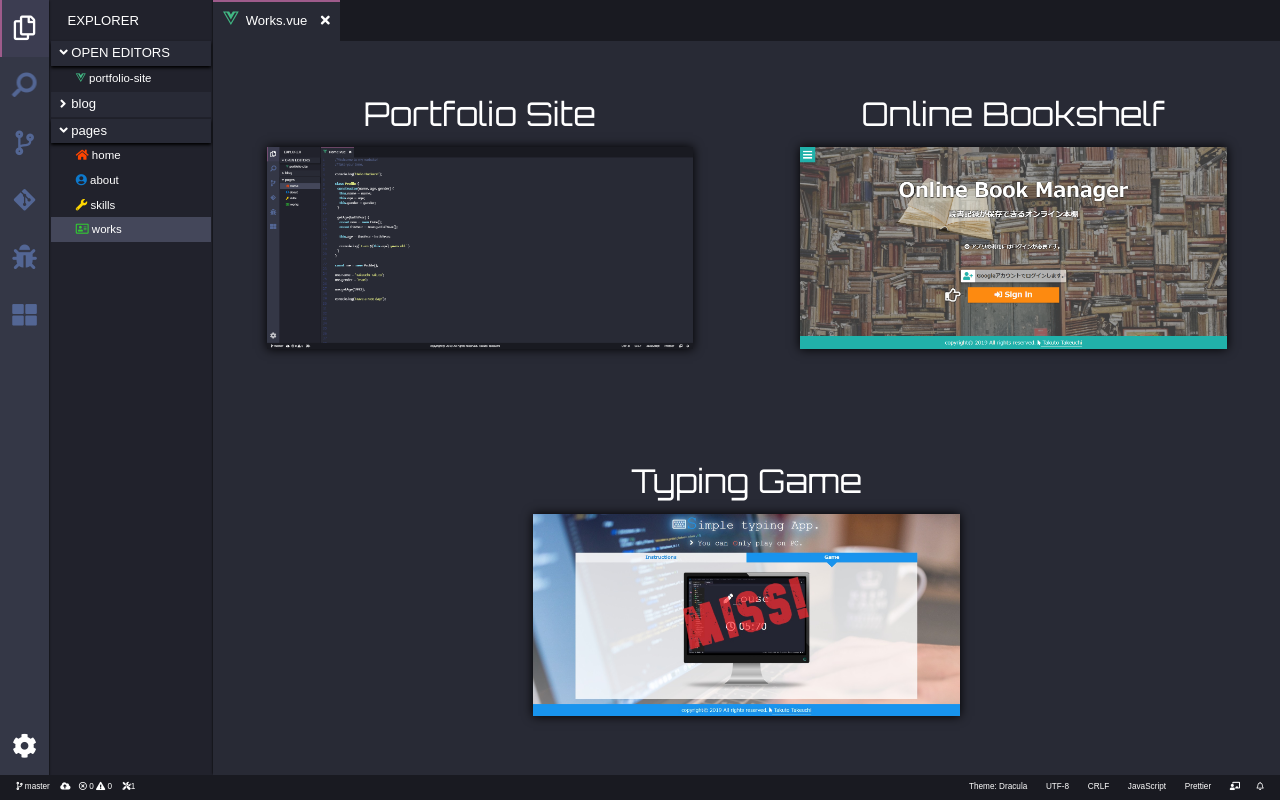
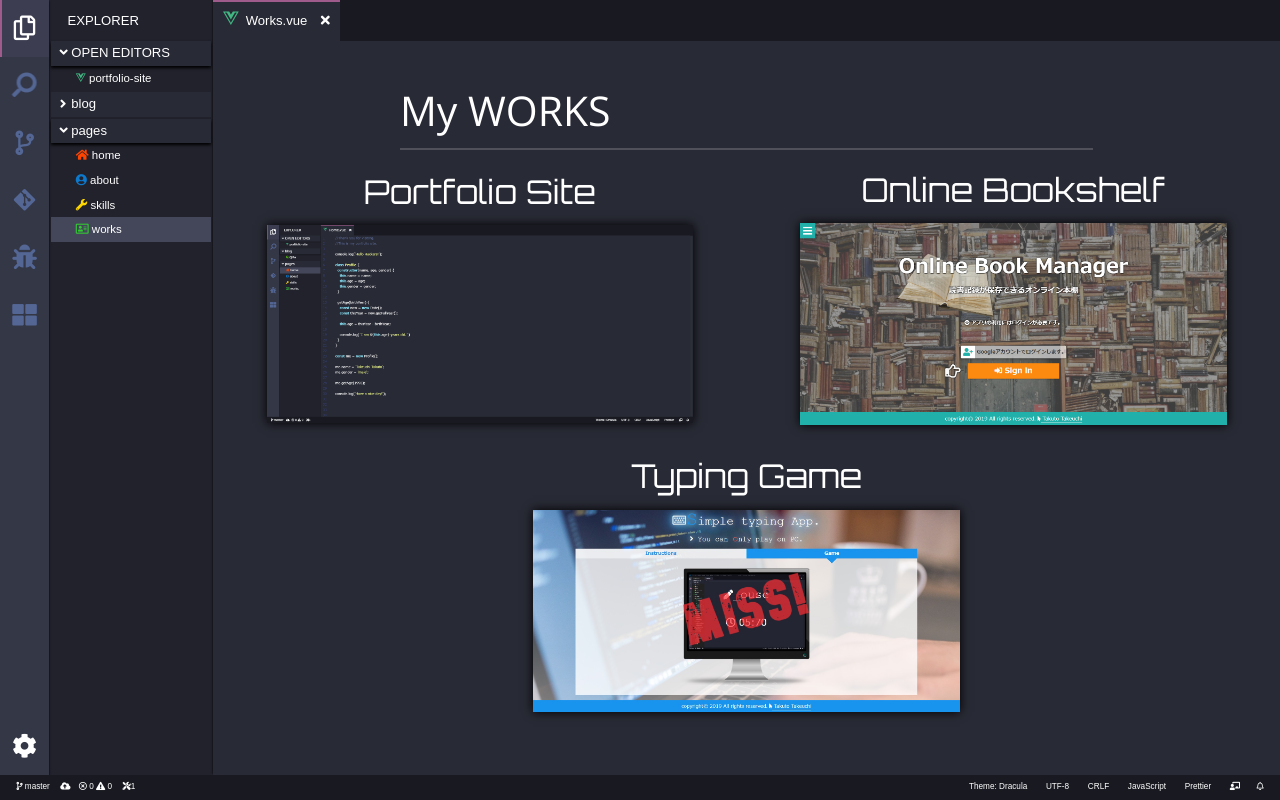
Before and after one commit to taku-hu/portfolio-site, a Vue app: page /works in a window 1280 px wide. Built offline with nearby package versions, Linux system fonts and the light colour scheme; what vue-sweetalert2 would draw is missing.

Commit message:
fix: コードの整理＆簡潔化

```diff
--- a/src/App.vue
+++ b/src/App.vue
@@ -12,11 +12,9 @@
           <i class="fas fa-times" @click="closeTab"></i>
         </div>
         <div class="code__field" :class="{'code__field--theme-changed' : themeChanged}">
-
           <transition name="switch">
             <router-view :themeChanged = "themeChanged"/>
           </transition>
-
         </div>
       </main>
     </div>
@@ -33,10 +31,12 @@ import FooterComponent from '@/components/Footer.vue';
 export default {
   created() {
     const getInnerVh = () => {
-    const vh =  window.innerHeight * 0.01;
+      const vh =  window.innerHeight * 0.01;
       document.documentElement.style.setProperty('--vh', `${vh}px`);
     }
+
     getInnerVh();
+
     window.addEventListener('resize', () => {
       getInnerVh();
     });
@@ -61,7 +61,7 @@ export default {
         showCancelButton: true,
         showCloseButton: true,
       }).then(result => {
-        if(result.value) window.open('about:blank','_self').close()
+        if(result.value) window.open('about:blank','_self').close();
       });
     }
   },
@@ -179,20 +179,10 @@ a {
 @include media-query($bp-mobile) {
   .code {
     width: calc(100% - 10rem);
-  }
-
-  //スクロールバーのカスタマイズ
-  ::-webkit-scrollbar {
-    width: 0.5rem;
-    background-color: #2C2E38;
-  }
-  ::-webkit-scrollbar-track {
-    border: 1px solid #21222C;
-    box-shadow: inset 0 0 5px rgba(0, 0, 0, .1);
-  }
-  ::-webkit-scrollbar-thumb {
-    background-color: #494A51;
-    box-shadow:0 0 0 1px rgba(255, 255, 255, .3);
+    //スクロールバーのカスタマイズ
+    ::-webkit-scrollbar {
+      width: 0.5rem;
+    }
   }
 }
 </style>
--- a/src/components/Explorer.vue
+++ b/src/components/Explorer.vue
@@ -1,17 +1,17 @@
 <template>
   <div class="explorer" :class="{'explorer--theme-changed' : themeChanged}">
-    <div class="explorer__bar">EXPLORER</div>
-    <div class="explorer__main-accordion" v-for="accordion in accordions" :key="accordion.labelName">
+    <div class="explorer__heading">EXPLORER</div>
+    <div class="accordion" v-for="accordion in accordions" :key="accordion.labelName">
       <div
-        class="label"
-        :class="{'label--opened': accordion.open, 'label--theme-changed' : themeChanged}"
+        class="accordion__label"
+        :class="{'accordion__label--opened': accordion.open, 'accordion__label--theme-changed' : themeChanged}"
         @click="toggleExplorer(accordion)"
       >
         <i class="fas fa-angle-down" :class="{close : !accordion.open}" ></i>
         {{ accordion.labelName }}
       </div>
       <transition name="open">
-        <div class="body" v-show="accordion.open">
+        <div class="accordion__body" v-show="accordion.open">
           <a :href="accordion.link" target="_blank">
             <span v-html="accordion.icon"></span>
             {{ accordion.item }}
@@ -20,17 +20,17 @@
       </transition>
     </div>
 
-    <div class="explorer__main-accordion">
+    <div class="accordion">
       <div
-        class="label"
-        :class="{'label--opened': linksOpen,  'label--theme-changed' : themeChanged}"
+        class="accordion__label"
+        :class="{'accordion__label--opened': linksOpen,  'accordion__label--theme-changed' : themeChanged}"
         @click="linksOpen = !linksOpen"
       >
         <i class="fas fa-angle-down" :class="{close : !linksOpen}"></i>
         pages
       </div>
-      <div class="body" v-show="linksOpen">
-        <nav class="link">
+      <div class="accordion__body" v-show="linksOpen">
+        <nav class="accordion__links">
           <ul>
             <li v-for="link in links" :key="link.name">
               <router-link :to="link.path">
@@ -57,7 +57,7 @@ export default {
           labelName: 'OPEN EDITORS',
           icon: '<i class="fab fa-vuejs"></i>',
           item: 'portfolio-site',
-          link: null,
+          link: 'https://github.com/taku-hu/portfolio-site',
           open: true
         },
         {
@@ -100,15 +100,15 @@ export default {
   &--theme-changed {
     background-color: #252526;
   }
-  &__bar {
+  &__heading {
     height: 2.5rem;
     line-height: 2.5rem;
     box-sizing: border-box;
     padding-left: 1rem;
   }
-  &__main-accordion {
+  .accordion {
     margin-bottom: 2px;
-    .label {
+    &__label {
       height: 1.5rem;
       line-height: 1.5rem;
       background-color: #282a36;
@@ -127,7 +127,7 @@ export default {
         }
       }
     }
-    .body {
+    &__body {
       height: 1.5rem;
       line-height: 1.5rem;
       font-size: 0.7rem;
@@ -155,7 +155,7 @@ export default {
         color: #0D79CC;
       }
     }
-    .link {
+    &__links {
       .fa-home {
         color: #ff4500;
       }
--- a/src/components/Leftbar.vue
+++ b/src/components/Leftbar.vue
@@ -102,7 +102,12 @@ export default {
     left: 0;
     bottom: 0;
     cursor: pointer;
+    transition: 1s;
     animation: flashing 1.5s linear alternate infinite;
+    &:hover {
+      transform: rotate(120deg);
+      animation: none;
+    }
   }
 }
 
--- a/src/views/Home.vue
+++ b/src/views/Home.vue
@@ -88,13 +88,12 @@ console.log('Have a nice day!');
     }
     p {
       width: 3rem;
-      height: 1.2rem;
       line-height: 1.2rem;
       padding-left: 0.5rem;
     }
   }
   &__body {
-    pre {
+    pre, code {
       line-height: 1.2rem;
     }
   }
--- a/src/views/Works.vue
+++ b/src/views/Works.vue
@@ -1,8 +1,12 @@
 <template>
   <section class="works">
-    <div class="work" v-for="work in works" :key="work.name">
-      <h2 class="work__name">{{ work.name }}</h2>
-      <img class="work__image" :src="require(`@/assets/images/${work.title}.png`)" @click="openModal(work)">
+    <h2 class="works__heading">My WORKS</h2>
+
+    <div class="works__wrapper">
+      <div class="work" v-for="work in works" :key="work.name">
+        <h2 class="work__name">{{ work.name }}</h2>
+        <img class="work__image" :src="require(`@/assets/images/${work.title}.png`)" @click="openModal(work)">
+      </div>
     </div>
 
     <transition name="switch">
@@ -35,8 +39,8 @@ export default {
           link: 'https://github.com/taku-hu/portfolio-site',
           description: `
             私が初めて作ったもので、私のポートフォリオサイトです。<br>
-            コーディングに慣れやVue.jsへの理解を深めるため、UIパーツ等はあえて積極的に車輪の再発明を行いました。<br>
-            コードのハイライトにhighlight.jsを使ったこと以外は全てフルスクラッッチで実装しています。
+            コーディングの慣れやVue.jsへの理解を深めるため、UIパーツ等はあえて積極的に車輪の再発明を行いました。<br>
+            コードのハイライトにhighlight.jsを使ったこと以外はホボ全てフルスクラッッチで実装しています。
           `
         },
         {
@@ -57,7 +61,7 @@ export default {
           description: `
             私が2番目に作ったものです。<br>
             以前の開発の経験を生かしてより多くの機能を盛り込みました。<br>
-            特にJavaScript自体の理解を深めたいと思い、より多くのネイティブコードを書きました。
+            特にJavaScript自体の理解を深めたいと思い、より多くのコードを書きました。
           `
         }
       ],
@@ -81,15 +85,24 @@ export default {
 @import '@/assets/styles/_fragments.scss';
 
 .works {
-  display: flex;
-  flex-wrap: wrap;
-  justify-content: space-around;
-  align-items: center;
   width: 100%;
   height: 100%;
   text-align: center;
+  &__heading {
+    width: 65%;
+    font-size: 2.5rem;
+    font-family: 'Open Sans', sans-serif;
+    border-bottom: 2px solid #4f505a;
+    text-align: left;
+    padding: 3rem 0 1rem;
+    margin: 0 auto 1.5rem;
+  }
+  &__wrapper {
+    @include center-styling(wrap, row, space-around);
+  }
   .work {
     width: 40%;
+    margin-bottom: 2rem;
     &__name {
       font-size: 2rem;
       font-family: 'Orbitron', sans-serif;
@@ -160,10 +173,12 @@ export default {
 //メディアクエリ
 @include media-query($bp-tablet) {
   .works {
-    @include center-styling;
+    &__heading {
+      width: 85%;
+      font-size: 2rem;
+    }
     .work {
       width: 85%;
-      margin-bottom: 2rem;
     }
     .modal {
       &__link {
```
Also changed, not shown: src/assets/images/Portfolio-site.png.
